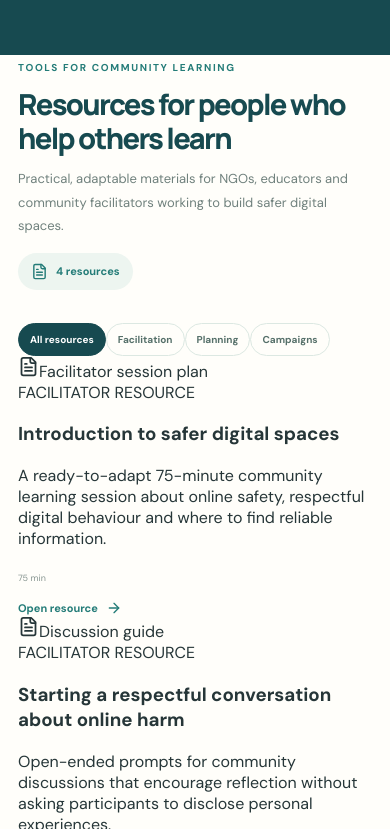
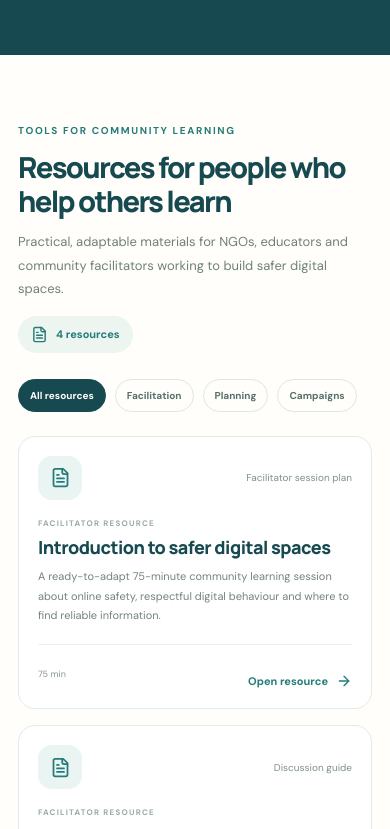
Before and after one commit to aocreativity-dev/safespace, a React (Vite) app: page / in a window 390 px wide. Shown: the part 5915-6744 px from the top of the page. Built offline with nearby package versions, Linux system fonts and the light colour scheme.

Commit message:
Style organisation toolkit cards, responsive reader and print view

```diff
--- a/src/styles.css
+++ b/src/styles.css
@@ -66,3 +66,48 @@
 .video-caption-note svg{flex-shrink:0;color:var(--teal2)}
 @media(max-width:850px){.video-grid{grid-template-columns:1fr 1fr}.video-embed-short{width:min(100%,250px)}}
 @media(max-width:600px){.video-library-section{width:min(100% - 36px,560px);padding:64px 0 70px}.video-grid{grid-template-columns:1fr;gap:15px}.video-card-heading{padding:15px 15px 11px}.video-card-copy{padding:17px}.video-embed-short{width:min(100%,260px)}.video-actions{gap:13px}}
+
+/* Organisation resource centre */
+.organisation-resources{padding:83px 0 92px}
+.organisation-resources .section-heading{margin-bottom:26px}
+.toolkit-filters{display:flex;flex-wrap:wrap;gap:9px;margin:0 0 24px}
+.toolkit-grid{display:grid;grid-template-columns:repeat(2,minmax(0,1fr));gap:16px}
+.toolkit-card{border:1px solid var(--line);border-radius:17px;background:#fff;padding:22px;display:flex;flex-direction:column;min-height:250px;transition:transform .25s,box-shadow .25s,border-color .25s}
+.toolkit-card:hover{transform:translateY(-4px);box-shadow:0 15px 35px #174a5010;border-color:#c5dcd3}
+.toolkit-card-top{display:flex;align-items:center;justify-content:space-between;gap:14px}
+.toolkit-icon{width:44px;height:44px;display:grid;place-items:center;background:var(--sage);color:var(--teal2);border-radius:14px;flex-shrink:0}
+.toolkit-format{font-size:10px;color:#81908a;text-align:right}
+.toolkit-kicker{font-size:8px;letter-spacing:1.2px;font-weight:700;color:#9aab9f;margin-top:18px}
+.toolkit-card h3{font:750 18px/1.32 var(--serif);letter-spacing:-.5px;color:var(--teal);margin:8px 0}
+.toolkit-card>p{font-size:11px;line-height:1.75;color:#74837e;margin:0 0 19px}
+.toolkit-card-footer{display:flex;align-items:center;justify-content:space-between;gap:12px;margin-top:auto;padding-top:14px;border-top:1px solid #edf1ee}
+.toolkit-note{display:flex;align-items:flex-start;gap:8px;color:#87938e;font-size:10px;line-height:1.65;margin:20px 0 0}
+.toolkit-note svg{flex-shrink:0;color:var(--teal2)}
+.toolkit-backdrop{position:fixed;inset:0;z-index:55;background:#102f2d8a;display:flex;justify-content:center;align-items:center;padding:22px;backdrop-filter:blur(4px);animation:fadeIn .2s ease}
+.toolkit-modal{width:min(820px,100%);max-height:min(90vh,980px);background:#fffefa;border-radius:20px;box-shadow:0 28px 90px #0c26264a;overflow:hidden;display:flex;flex-direction:column;animation:slideIn .25s ease}
+.toolkit-modal-header{display:flex;align-items:flex-start;gap:15px;padding:23px 27px 20px;border-bottom:1px solid var(--line)}
+.toolkit-modal-heading{min-width:0;flex:1}
+.toolkit-modal-heading h2{font:800 clamp(22px,3vw,31px)/1.2 var(--serif);letter-spacing:-1px;color:var(--teal);margin:8px 0}
+.toolkit-modal-body{padding:23px 29px 29px;overflow:auto}
+.toolkit-content-section{margin:0 0 25px}
+.toolkit-content-section h3{font:750 18px var(--serif);color:var(--teal);margin:0 0 9px}
+.toolkit-content-section p{font-size:12px;line-height:1.8;color:#647770;margin:0 0 10px}
+.toolkit-content-section ul{padding-left:20px;margin:10px 0 0}
+.toolkit-content-section li{font-size:12px;line-height:1.8;color:#647770;padding-left:4px;margin:0 0 8px}
+.toolkit-modal-actions{display:flex;gap:10px;flex-wrap:wrap;margin:22px 0 0;padding-top:19px;border-top:1px solid var(--line)}
+.toolkit-modal-actions .btn{font-size:11px}
+@media(max-width:950px){.toolkit-grid{grid-template-columns:1fr 1fr}}
+@media(max-width:600px){.organisation-resources{padding:63px 0 72px}.toolkit-grid{grid-template-columns:1fr}.toolkit-card{min-height:0;padding:19px}.toolkit-modal{max-height:93vh;border-radius:18px 18px 12px 12px}.toolkit-backdrop{padding:9px;align-items:flex-end}.toolkit-modal-header{padding:18px 17px 15px;gap:10px}.toolkit-modal-body{padding:19px 18px 24px}.toolkit-content-section li,.toolkit-content-section p{font-size:11px}}
+@media print{
+  body>*{visibility:hidden!important}
+  .toolkit-backdrop,.toolkit-backdrop *{visibility:visible!important}
+  .toolkit-backdrop{position:static!important;display:block!important;background:white!important;padding:0!important;backdrop-filter:none!important}
+  .toolkit-modal{position:static!important;width:100%!important;max-height:none!important;overflow:visible!important;box-shadow:none!important;border:0!important;border-radius:0!important;animation:none!important}
+  .toolkit-modal-header{padding:0 0 15px!important}
+  .toolkit-modal-body{overflow:visible!important;padding:15px 0!important}
+  .toolkit-modal-actions,.toolkit-modal-header .article-close{display:none!important}
+  .toolkit-content-section,.article-reminder{break-inside:avoid}
+  .toolkit-modal-heading h2{font-size:24px!important}
+  .toolkit-content-section p,.toolkit-content-section li,.article-intro{font-size:10pt!important;color:#222!important}
+  .toolkit-note,.safety-disclaimer{display:none!important}
+}
```
